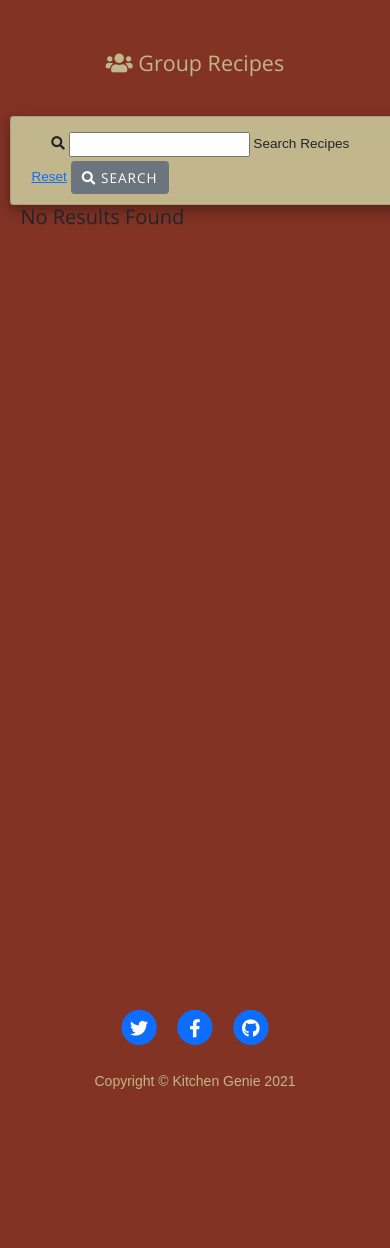
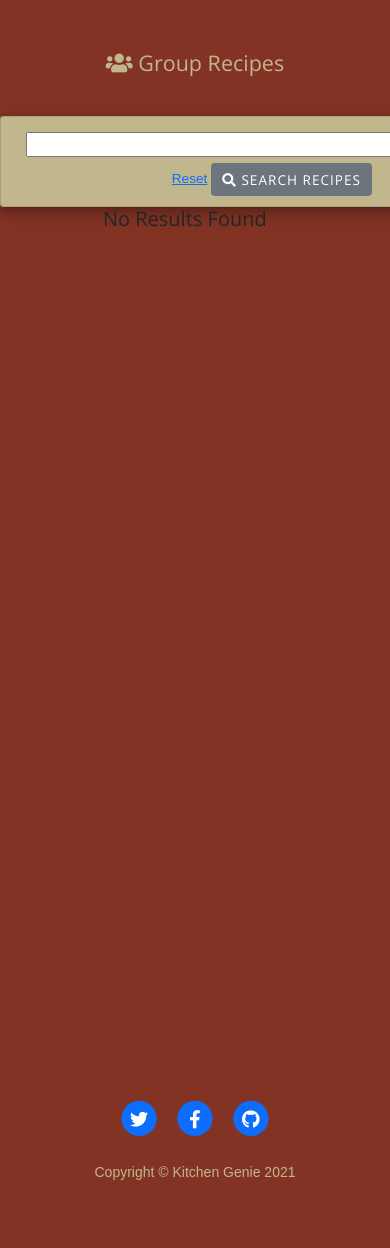
Before and after one commit to kashinak/kitchen-genie, a Flask app: page /search in a window 390 px wide; the page is wider, and only the part inside the window is pictured. Shown: the part 446-1694 px from the top of that part. Before the commit the page ends 1535 px from the top of that part, so only its background shows below. Run offline with Flask 2, Linux system fonts and the light colour scheme; data that the repository does not hold is empty; some libraries are stand-ins or nearby versions.

Commit message:
Simplified CSS styles for recipe search bar and adjusted responsive html bootstrap grid

```diff
--- /dev/null
+++ b/cloudinary.py
@@ -0,0 +1,6 @@
+cloudinary.api.create_upload_preset(
+  name = "dcll7ella",
+  unsigned = True,
+  categorization = "google_tagging,google_video_tagging",
+  auto_tagging = 0.75,
+  folder = "kitchen_genie")
--- a/run.py
+++ b/run.py
@@ -175,9 +175,9 @@ def edit_recipe(recipe_id):
             "preparation": request.form.getlist("preparation"),
             "created_by": session["user"]
         }
-        mongo.db.recipes.update({"_id": ObjectId(recipe_id)}, revise)
+        mongo.db.recipes.update_one({"_id": ObjectId(recipe_id)}, {"$set": revise})
         flash("Recipe Successfully Updated")
-
+        print(revise)
     recipe = mongo.db.recipes.find_one({"_id": ObjectId(recipe_id)})
     image = mongo.db.recipes.find_one("image")
     categories = mongo.db.categories.find().sort("category_name", 1)
@@ -187,9 +187,12 @@ def edit_recipe(recipe_id):
     cook_times = mongo.db.cook_times.find().sort("cook_time", 1)
     tools = mongo.db.tools.find().sort("tools", 1)
     ingredients = mongo.db.ingredients.find()
-    return render_template("edit_recipe.html", recipe=recipe, image=image, categories=categories,
-        servings=servings, leftovers=leftovers, prep_times=prep_times,
-        cook_times=cook_times, tools=tools, ingredients=ingredients, page_title="Edit Recipe")
+
+
+    return render_template("edit_recipe.html", recipe=recipe, image=image,
+        categories=categories, servings=servings, leftovers=leftovers,
+        prep_times=prep_times, cook_times=cook_times, tools=tools,
+       ingredients=ingredients, page_title="Edit Recipe")
 
 
 @app.route("/delete_recipe/<recipe_id>")
--- a/static/css/style.css
+++ b/static/css/style.css
@@ -109,7 +109,7 @@ body {
 #group-recipes .heading h1 span {
   color: #FFF200;
 }
-/*
+
 #group-recipes .box-container {
   display: -webkit-box;
   display: -ms-flexbox;
@@ -123,7 +123,7 @@ body {
   flex-wrap: wrap;
   margin: 1rem auto;
   width: 90%;
-} */
+}
 
 #group-recipes .box-container .box {
   height: 22rem;
@@ -135,6 +135,20 @@ body {
   position: relative;
   -webkit-box-shadow: 0 0 .5rem #333;
   box-shadow: 0 0 .5rem #333;
+}
+
+@media screen and (max-width: 992px) {
+  #group-recipes .box-container .box {
+    height: 12rem;
+    width: 17rem;
+    border-radius: .5rem;
+    margin: 2rem;
+    cursor: pointer;
+    overflow: hidden;
+    position: relative;
+    -webkit-box-shadow: 0 0 .5rem #333;
+    box-shadow: 0 0 .5rem #333;
+  }
 }
 
 #group-recipes .box-container .box img {
@@ -231,14 +245,14 @@ body {
   padding: 10px;
 }
 
-#search-box {
-  padding-left: 30px;
-}
-
 #search-results-message .container .row .col-12 h3 {
   margin-left: 250px;
   position: absolute;
 
+}
+
+#reset a button{
+  justify-content: center;
 }
 
 
@@ -440,7 +454,7 @@ div.card {
 }
 
 div, .card {
-  text-align: left;
+  text-align: center;
 }
 
 .submit-button {
--- a/templates/add_recipe.html
+++ b/templates/add_recipe.html
@@ -194,7 +194,7 @@
                 })
 
         document.getElementById("upload_widget").addEventListener("click", function(){
-            myWidget.open();
+            debugger; myWidget.open();
         }, false);
     </script>
 {% endblock %}
--- a/templates/base.html
+++ b/templates/base.html
@@ -159,7 +159,7 @@
 	<script src="{{ url_for('static', filename='vendor/bootstrap/js/bootstrap.bundle.min.js') }}"></script>
 	<script src="{{ url_for('static', filename='js/script.js') }}"></script>
 	<!-- local upload instantiation -->
-	<script src="upload_widget.js" type="text/javascript"></script>
+	<script src="{{ url_for('static', filename='js/upload_widget.js') }}"></script>
     <!-- Custom JQuery script -->
 	<script>
 		$("#copyright").text(new Date().getFullYear());
--- a/templates/group_recipes.html
+++ b/templates/group_recipes.html
@@ -2,30 +2,28 @@
 {% block content %}
     <h2 class="page-title"><i class="fas fa-users"></i>  {{ page_title }}</h2>
    <!-- Search Bar -->
-    <section id="group-recipes" class="container">
     <div class="row card" id="search-bar">
         <form action="{{ url_for('search') }}" method="post" class="col-12">
-                <div class="row">
-                    <div class="input-field col-12 col-md-8" id="search-box">
-                        <i class="fas fa-search prefix"></i>
+            <div class="col">
+                <div class="input-field row" id="search-box">
+
                     <input type="text" name="query" id="query" minlength="3" class="validate" required>
-                        <label for="query">Search Recipes</label>
+                    <label for="query"></label>
                 </div>
-                    <div class="col-12 col-md-4">
+                <div class="col" id="reset">
                     <a href="{{ url_for('group_recipes') }}">Reset</a>
                     <button type="submit" id="search" class="btn btn-secondary">
-                            <i class="fas fa-search"></i> Search
+                        <i class="fas fa-search"></i> Search Recipes
                     </button>
                 </div>
             </div>
         </form>
     </div>
     <!-- Recipe Image Box w/View, Edit, Delete buttons -->
+    <div id="group-recipes" class="row">
     {% if recipes|length > 0 %}
         {% for recipe in recipes %}
-            <div class="container">
-                <div class="row">
-                    <div class="col-6 col-md-6 col-sm-12">
+            <div class="col-12 col-md-6 col-sm-4">
                 <div class="box-container">
                     <div class="box">
                         <img src="{{ recipe.image }}" alt="">
@@ -41,10 +39,8 @@
                     </div>
                 </div>
             </div>
-                    <!-- <div class="col-6 col-md-6 col-sm-12"></div> -->
+    {% endfor %}
     </div>
-            </div>
-            {% endfor %}
     {% else %}
     <div class="row" id="search-results-message">
         <div class="col-12">
@@ -52,5 +48,4 @@
         </div>
     </div>
     {% endif %}
-    </section>
 {% endblock %}
```
Also changed, not shown: templates/edit_recipe.html (+27 -0 lines). Lines whose indentation alone changed are shown as unchanged.
